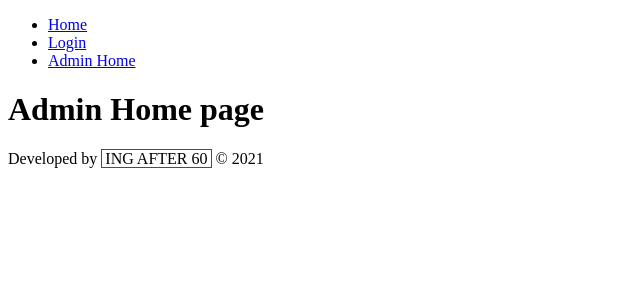
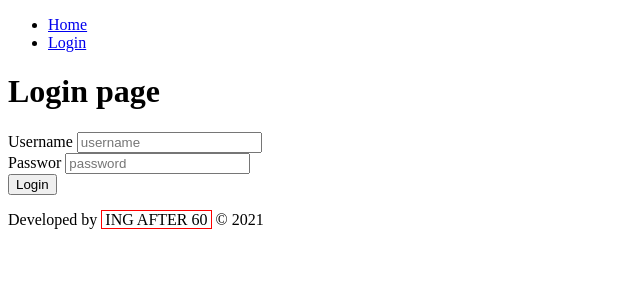
Before and after one commit to gurnitha/django-login-logout, a Django app: page /admin/ in a window 1280 px wide. Shown: the top 300 px of the page, without its empty margins (0-640 px from the left). Run offline with Django 3.2, Linux system fonts and the light colour scheme.

Commit message:
5.4.14 REDIFINED login

```diff
--- a/app/backend/views.py
+++ b/app/backend/views.py
@@ -1,7 +1,45 @@
 # app/backend/views.py
+# from django.shortcuts import render
+# from django.contrib.auth import authenticate, login, logout
+# from django.contrib import messages
+# from django.http import HttpResponseRedirect
+# from django.urls import reverse
+
+# # Create your views here.
+
+# def homePageAdmin(request):
+# 	return render(request, 'backend/home.html')
+
+
+# #adminLogin
+# def adminLogin(request):
+
+# 	# Get the input (username and password) from the login form
+# 	username=request.POST.get('username')
+# 	password=request.POST.get('password')
+
+# 	# Authenticate user input(credentials)
+# 	user=authenticate(
+# 		request=request,username=username,password=password)
+
+# 	# If user exist in the database
+# 	if user is not None:
+# 		login(request=request, user=user)
+# 		return HttpResponseRedirect(reverse('home_admin'))
+
+# 	# If user is not exist in the database
+# 	else:
+# 		messages.error(request, 'Invalid login detail!')
+# 		return HttpResponseRedirect(reverse('login_page'))
+
+# def adminLoginProcess(request):
+# 	return render(request, 'backend/login_process.html')
+
+# START FROM ZERO AGAIN
+
+# app/dashboard/views.py
 from django.shortcuts import render
 
 # Create your views here.
-
-def homePage(request):
-	return render(request, 'backend/home.html')
+def adminLogin(request):
+	return render(request, 'backend/login.html')
--- a/config/urls.py
+++ b/config/urls.py
@@ -13,23 +13,44 @@
     1. Import the include() function: from django.urls import include, path
     2. Add a URL to urlpatterns:  path('blog/', include('blog.urls'))
 """
-from django.contrib import admin
-from django.urls import path
+# from django.contrib import admin
+# from django.urls import path
 
-# Import views from app/main
-from app.main.views import homePage, loginPage
+# # Import views from app/main
+# from app.main.views import homePage, loginPage
 
-# Import views from app/backend
-from app.backend.views import homePage
+# # Import views from app/backend
+# from app.backend.views import homePageAdmin, adminLoginProcess
 
 
+# urlpatterns = [
+
+# 	# FRONT PAGES
+#     path('', homePage, name="home_page"),
+# 	path('login/', loginPage, name="login_page"),
+
+# 	# ADMIN PAGES
+#     # path('admin/', admin.site.urls),
+#     path('admin/', homePageAdmin, name='home_admin'),
+#     path('admin/login_process', adminLoginProcess, name='login_process'),
+
+# ]
+
+# ------------------------------------
+from django.contrib import admin
+from django.urls import path, include
+
+# app/backend
+from app.backend.views import adminLogin
+
+# app/main
+from app.main.views import homePage
+
 urlpatterns = [
+    # main's app path
+    path('', homePage, name='home'),
 
-	# FRONT PAGES
-    path('', homePage, name="home_page"),
-	path('login/', loginPage, name="login_page"),
-
-	# ADMIN PAGES
+    # dashboard's app paths
     # path('admin/', admin.site.urls),
-    path('admin/', homePage, name='home_page_admin'),
+    path('admin/', adminLogin, name='admin_login'),
 ]
--- /dev/null
+++ b/templates/backend/login.html
@@ -0,0 +1,37 @@
+<!-- templates/main/login.html -->
+{% extends "base.html" %}
+
+<!-- Block head title -->
+{% block head_title %}
+    Login
+{% endblock head_title %}
+
+<!-- Block content -->
+{% block content %}
+	<div class="container">
+		<h1>Login page</h1>
+		<form
+			method="post"
+			action="">
+			{% csrf_token %}
+			<div>
+				<label for="email">Username</label>
+				<input
+					type="text"
+					name="username"
+					placeholder="username">
+			</div>
+			<div>
+				<label for="email">Passwor</label>
+				<input
+					type="password"
+					name="password"
+					placeholder="password">
+			</div>
+			<div>
+				<button type="submit">Login</button>
+			</div>
+
+		</form>
+	</div>
+{% endblock content %}
--- a/templates/base.html
+++ b/templates/base.html
@@ -12,9 +12,8 @@
 	<!-- Navbar -->
 	<nav>
 		<ul>
-			<li><a href="{% url 'home_page' %}">Home</a></li>
-			<li><a href="{% url 'login_page' %}">Login</a></li>
-			<li><a href="{% url 'home_page_admin' %}">Admin Home</a></li>
+			<li><a href="{% url 'home' %}">Home</a></li>
+			<li><a href="{% url 'admin_login' %}">Login</a></li>
 		</ul>
 	</nav>
 	<!-- Main content -->
```
Also changed, not shown: READEME.md (+11 -0 lines), templates/main/login.html (deleted, +0 -14 lines), templates/backend/login_process.html (added).
